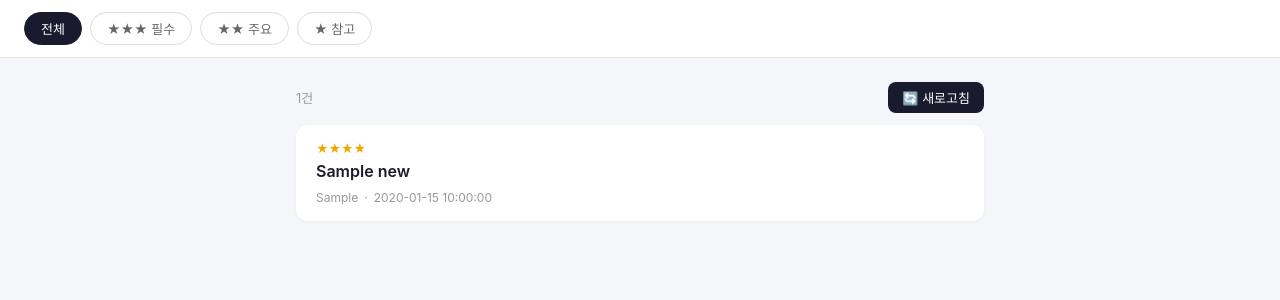
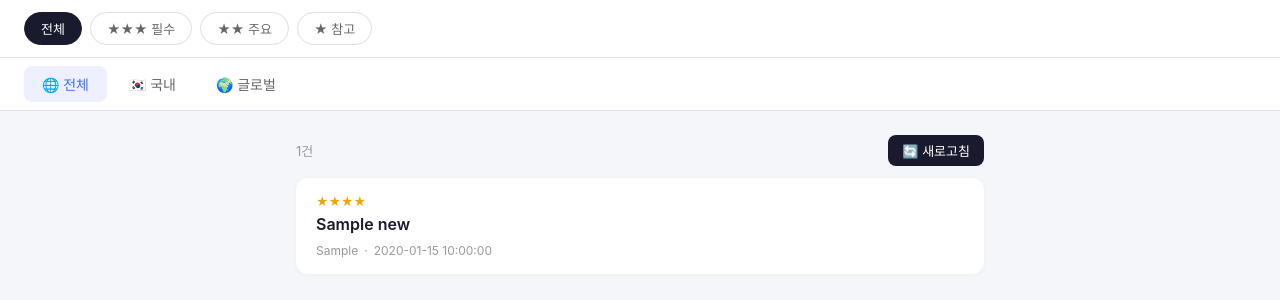
Before and after one commit to dalma-tian/pasu-lighthouse, a Flask app: page / in a window 1280 px wide. Shown: the part 64-364 px from the top of the page. Run offline with Flask 3, Linux system fonts and the light colour scheme; tables that the repository leaves empty hold one stand-in row (values such as "Sample post").

Commit message:
feat: 국내/글로벌/전체 탭 분리

```diff
--- a/app.py
+++ b/app.py
@@ -8,6 +8,7 @@ init_db()
 @app.route('/')
 def index():
     stars = request.args.get('stars', 'all')
+    tab = request.args.get('tab', 'all')
     ticker = request.args.get('ticker', '')
 
     db = get_db()
@@ -17,6 +18,10 @@ def index():
     if stars != 'all':
         query += ' AND stars = ?'
         params.append(int(stars))
+    if tab == 'domestic':
+        query += " AND source LIKE '네이버%'"
+    elif tab == 'global':
+        query += " AND source NOT LIKE '네이버%'"
     if ticker:
         query += ' AND (title LIKE ? OR title LIKE ?)'
         params.extend([f'%{ticker}%', f'%{get_name(ticker)}%'])
@@ -24,7 +29,7 @@ def index():
     query += ' ORDER BY stars DESC, published_at DESC LIMIT 50'
     news_list = db.execute(query, params).fetchall()
     db.close()
-    return render_template('index.html', news_list=news_list, current_stars=stars)
+    return render_template('index.html', news_list=news_list, current_stars=stars, current_tab=tab)
 
 @app.route('/api/news')
 def api_news():
--- a/static/style.css
+++ b/static/style.css
@@ -23,6 +23,19 @@ body { font-family: -apple-system, 'Segoe UI', sans-serif; background: #f5f6fa;
 }
 .filter-bar a.active, .filter-bar a:hover {
     background: #1a1a2e; color: white; border-color: #1a1a2e;
+}
+
+/* ── 탭 바 (국내/글로벌) ── */
+.tab-bar {
+    display: flex; gap: 4px; padding: 8px 24px;
+    background: white; border-bottom: 1px solid #e0e0e8;
+}
+.tab-bar a {
+    text-decoration: none; padding: 8px 18px; border-radius: 8px;
+    font-size: 14px; color: #666; transition: .2s; font-weight: 500;
+}
+.tab-bar a.active, .tab-bar a:hover {
+    background: #eef0ff; color: #3a6ff5;
 }
 
 .feed { max-width: 720px; margin: 24px auto; padding: 0 16px; }
--- a/templates/index.html
+++ b/templates/index.html
@@ -18,10 +18,16 @@
     </nav>
 
     <div class="filter-bar">
-        <a href="/" class="{% if current_stars == 'all' %}active{% endif %}">전체</a>
-        <a href="/?stars=3">★★★ 필수</a>
-        <a href="/?stars=2">★★ 주요</a>
-        <a href="/?stars=1">★ 참고</a>
+        <a href="/?tab={{ current_tab }}" class="{% if current_stars == 'all' %}active{% endif %}">전체</a>
+        <a href="/?tab={{ current_tab }}&stars=3">★★★ 필수</a>
+        <a href="/?tab={{ current_tab }}&stars=2">★★ 주요</a>
+        <a href="/?tab={{ current_tab }}&stars=1">★ 참고</a>
+    </div>
+
+    <div class="tab-bar">
+        <a href="/?stars={{ current_stars }}" class="{% if current_tab == 'all' %}active{% endif %}">🌐 전체</a>
+        <a href="/?tab=domestic&stars={{ current_stars }}" class="{% if current_tab == 'domestic' %}active{% endif %}">🇰🇷 국내</a>
+        <a href="/?tab=global&stars={{ current_stars }}" class="{% if current_tab == 'global' %}active{% endif %}">🌍 글로벌</a>
     </div>
 
     <main class="feed">
```
